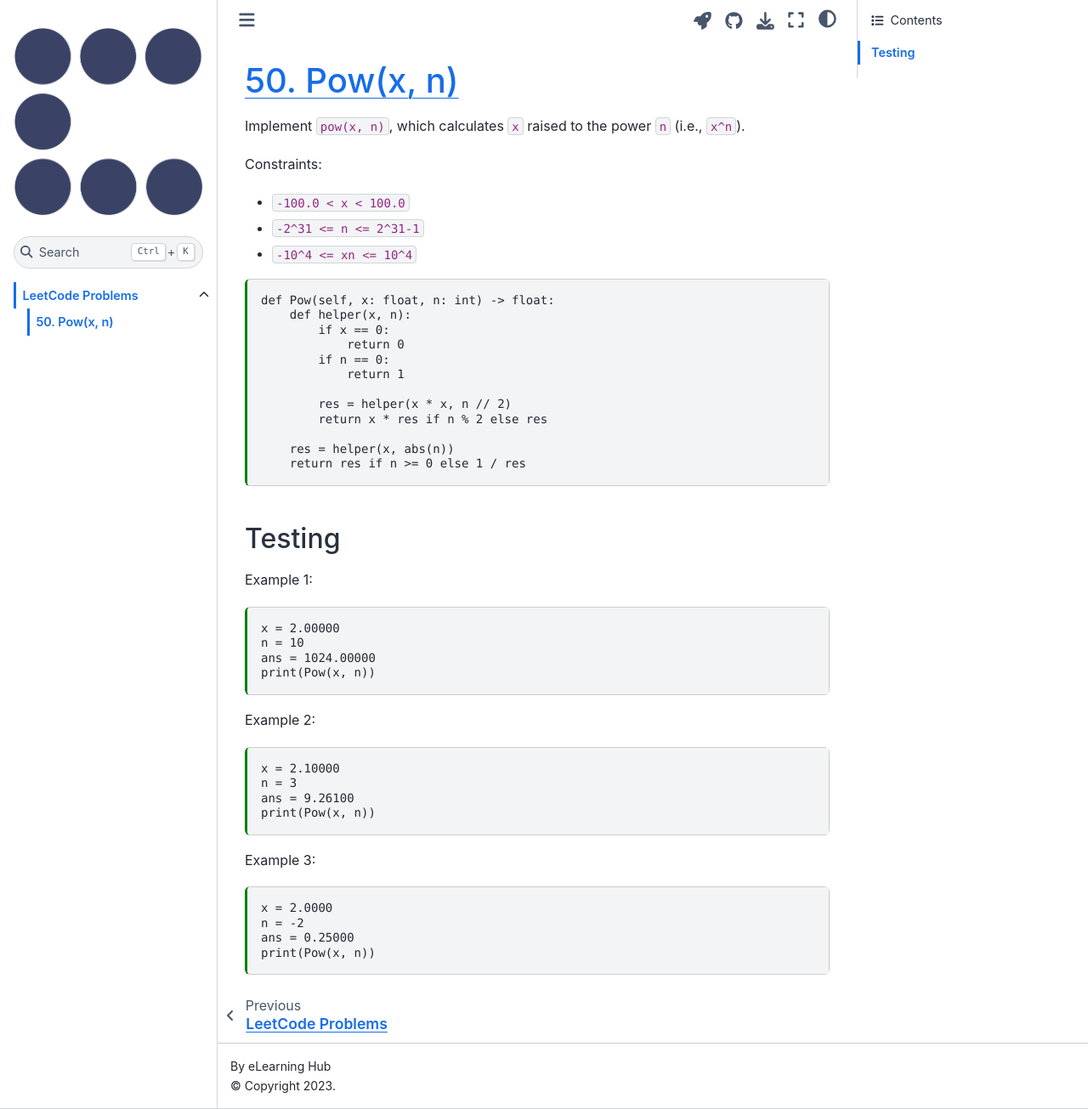
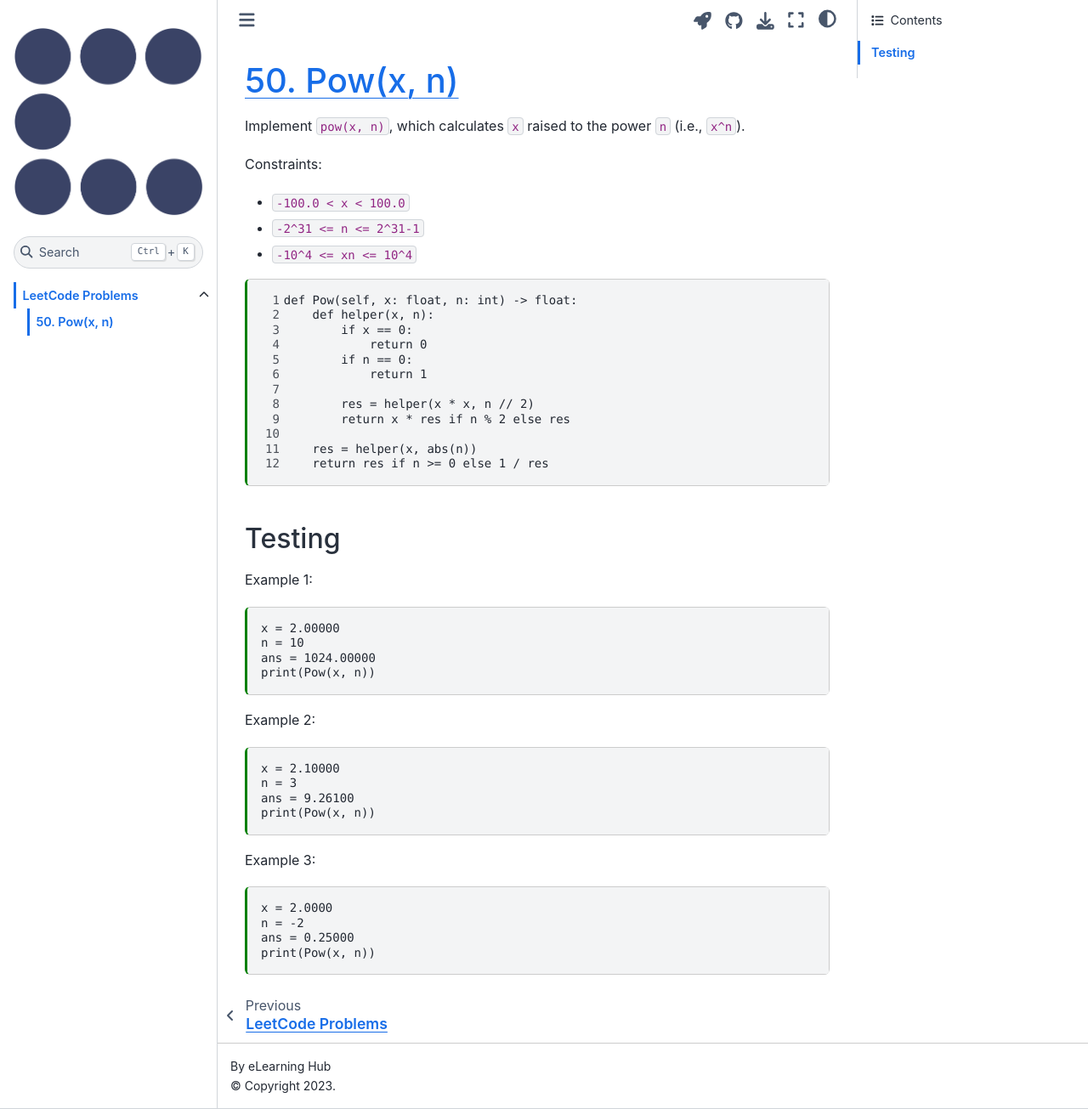
Before and after one commit to eLearningHub/Coding-Book, a Jupyter Book: the page built from leetcode/0050-powx-n.md, in a window 1280 px wide and 1305 px high. Shown: the whole window at 85% size. Built offline with Jupyter Book 1.0.4 settings and Sphinx 7.4.7 and the Sphinx Book theme 1.1.4, drawn with Linux system fonts in a browser that asks for light colours; part of the change alters nothing that is shown.

````diff
--- a/leetcode/0050-powx-n.md
+++ b/leetcode/0050-powx-n.md
@@ -22,7 +22,10 @@ Constraints:
 - `-10^4 <= xn <= 10^4`
 
 ```{code-cell} ipython3
-:tags: [pow_x_n]
+---
+mystnb:
+  number_source_lines: true
+---
 def Pow(self, x: float, n: int) -> float:
     def helper(x, n):
         if x == 0:
````
